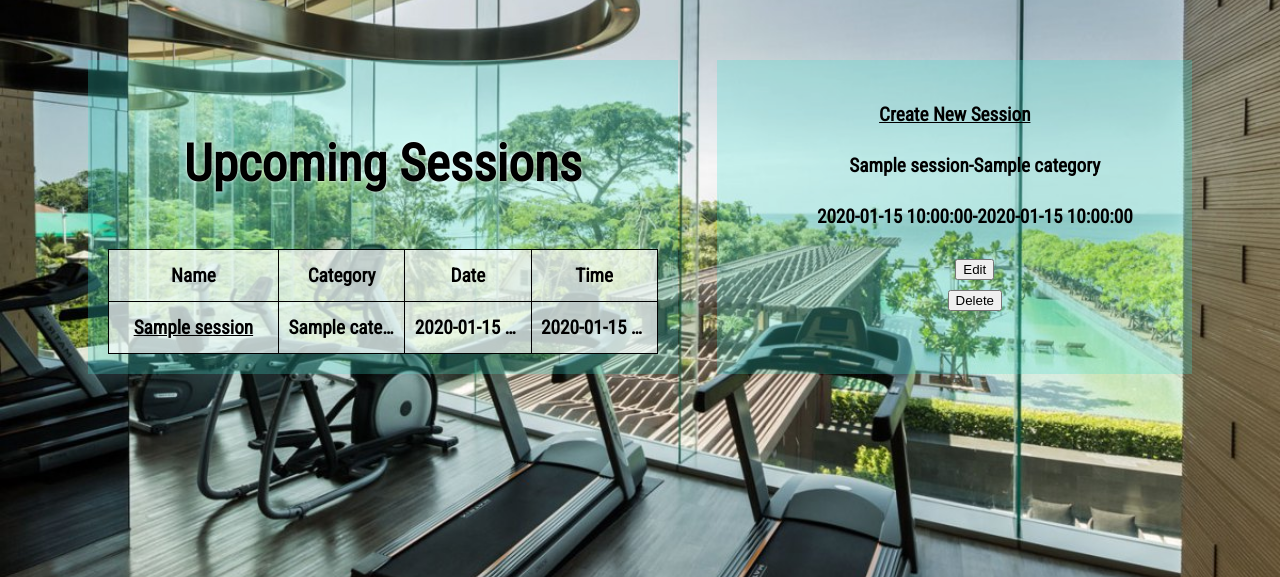
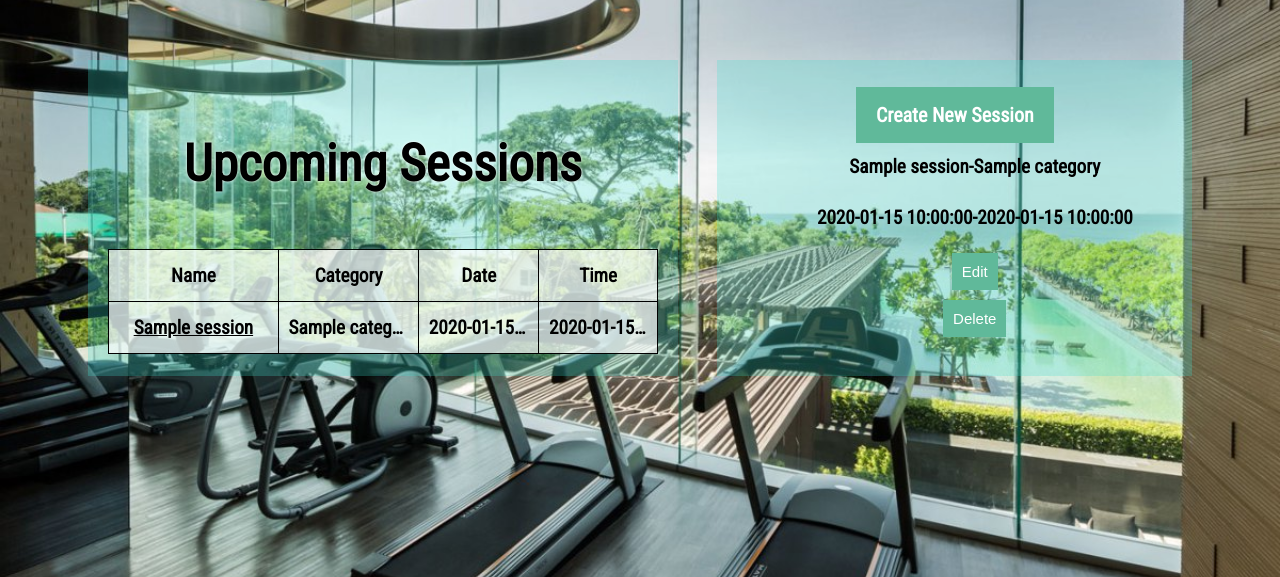
Before and after one commit to nls20/Gym_App_Project, a Flask app: page /sessions in a window 1280 px wide. Shown: the part 180-757 px from the top of the page. Run offline with Flask 2, Linux system fonts and the light colour scheme; a database or web service that is not in the repository returns one stand-in record (values such as "Sample title"); some libraries are stand-ins or nearby versions.

Commit message:
Changes to styling of sessions section

```diff
--- a/static/css/bookings.css
+++ b/static/css/bookings.css
@@ -5,20 +5,20 @@
     padding: 20px 50px;
     display: flex;
     flex-wrap: wrap;
-    justify-content: space-between;
+    justify-content: space-around;
 }
 
 .create-booking-1 {
     padding: 20px;
     box-sizing: border-box;
     margin-bottom: 20px;
-    flex-basis: 40%;
     background-color:rgba(64, 224, 208, 0.26);
     font-size: 2.5vw;
     font-weight: 600;
     color: black;
     text-align: center;
-    flex:1;
+    flex-basis: 40%;
+
 }
 
 .create-booking-1 h1 {
@@ -35,10 +35,9 @@
     color: white;
     box-sizing: border-box;
     margin-bottom: 20px;
-    flex-basis: 40%;
     background-color: rgba(64, 224, 208, 0.26);
     text-shadow: 0 0 3px black;
-    flex: 0;
+    flex-basis: 40%;
 }
 
 .create-booking-2 h1 {
@@ -116,6 +115,7 @@
 }
 
 
+
     /* background-color: rgba(255, 255, 255, 0.5);
     display: flex;
     flex-wrap: wrap;
--- a/static/css/sessions.css
+++ b/static/css/sessions.css
@@ -34,6 +34,10 @@
     flex-grow: 0.5;
 }
 
+.create-session-2 a {
+    text-decoration: none;
+}
+
 .create-session-container h1 {
     color: black;
     font-size: 4.0vw;
@@ -45,6 +49,34 @@
 .create-session-2 li {
     list-style-type: none;
  }
+
+ .create-session-2-button {
+    background-color: #60B99A;
+    border: none;
+    color: white;
+    font-size: 20px;
+    padding: 16px 20px;
+    text-decoration: none;
+    margin: 4px 4px;
+    cursor: pointer;
+    font-family: 'Roboto Condensed', sans-serif;
+    text-align: center;
+}
+
+.create-session-button-small {
+    margin: 10px;
+    background: #60B99A;
+    color: #fff;
+    display: block;
+    padding: 10px;
+    text-decoration: none;
+    font-size: 15px;
+    cursor: pointer;
+    text-decoration: none;
+    justify-self: center;
+    border: none;
+}
+
 
 .session-table {
     table-layout: fixed;
@@ -76,3 +108,11 @@
 #name {
     width: 150px;
 }
+
+#category {
+    width: 120px;
+}
+
+#date {
+    width: 100px;
+}
--- a/templates/sessions/index.html
+++ b/templates/sessions/index.html
@@ -8,9 +8,9 @@
     <tr>
         <th id="name">Name</th>
         <!-- <th></th> -->
-        <th>Category</th>
+        <th id="category">Category</th>
         <!-- <th></th> -->
-        <th>Date</th>
+        <th id="date">Date</th>
         <!-- <th></th> -->
         <th>Time</th>
     </tr>
@@ -30,7 +30,7 @@
 <section class="create-session-2">
 <table>
     <p>
-        <a href="/sessions/new">Create New Session</a>
+        <a class="create-session-2-button" href="/sessions/new">Create New Session</a>
         <!-- <a href="/sessions/upcoming">See upcoming sessions</a> -->
     </p>
 </div>
@@ -43,9 +43,9 @@
             <p>{{session.date}}-{{session.time}}</p>
 
             <p>
-                <a href="/sessions/{{ session.id }}/edit"><button>Edit</button></a>
+                <a href="/sessions/{{ session.id }}/edit"><button class ="create-session-button-small">Edit</button></a>
                 <form action="/sessions/{{ session.id }}/delete" method="POST">
-                    <input type="submit" value="Delete">
+                    <input class="create-session-button-small" type="submit" value="Delete">
                 </form>
             </p>
         </li>
```
